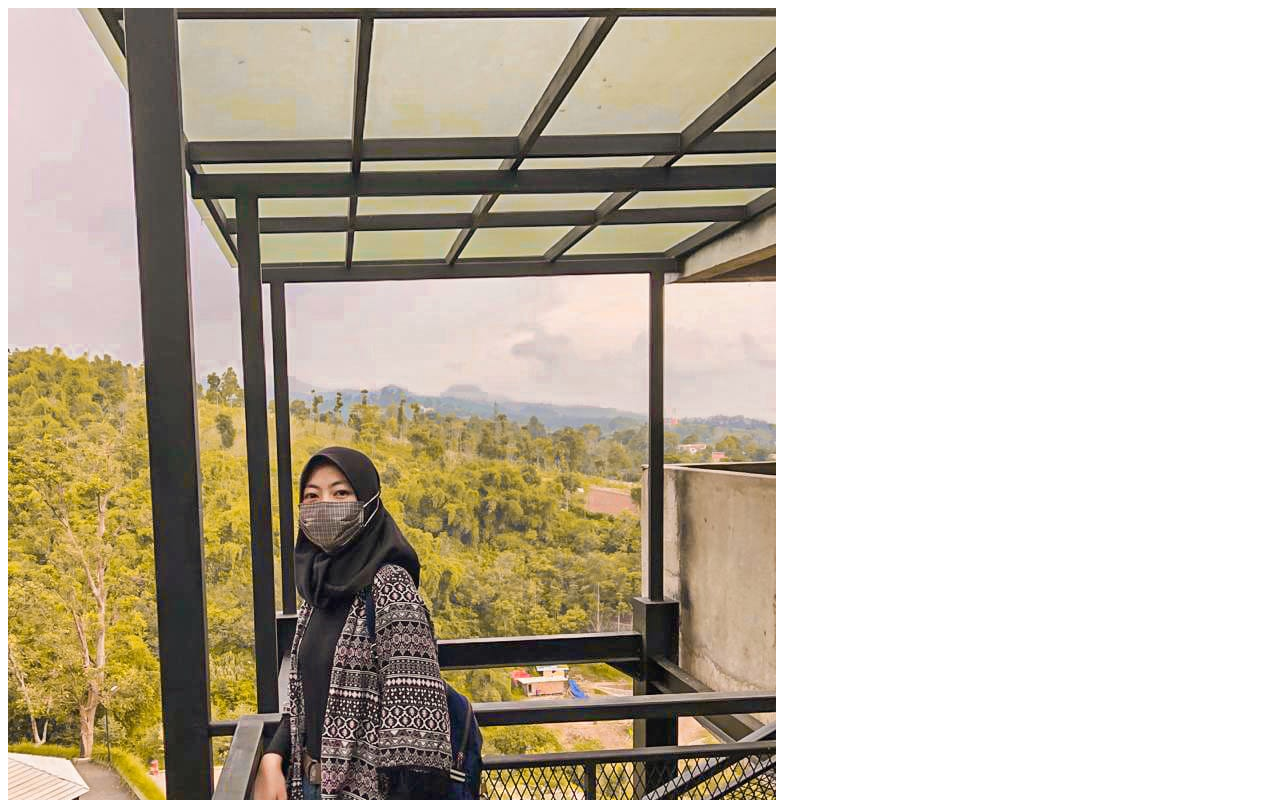
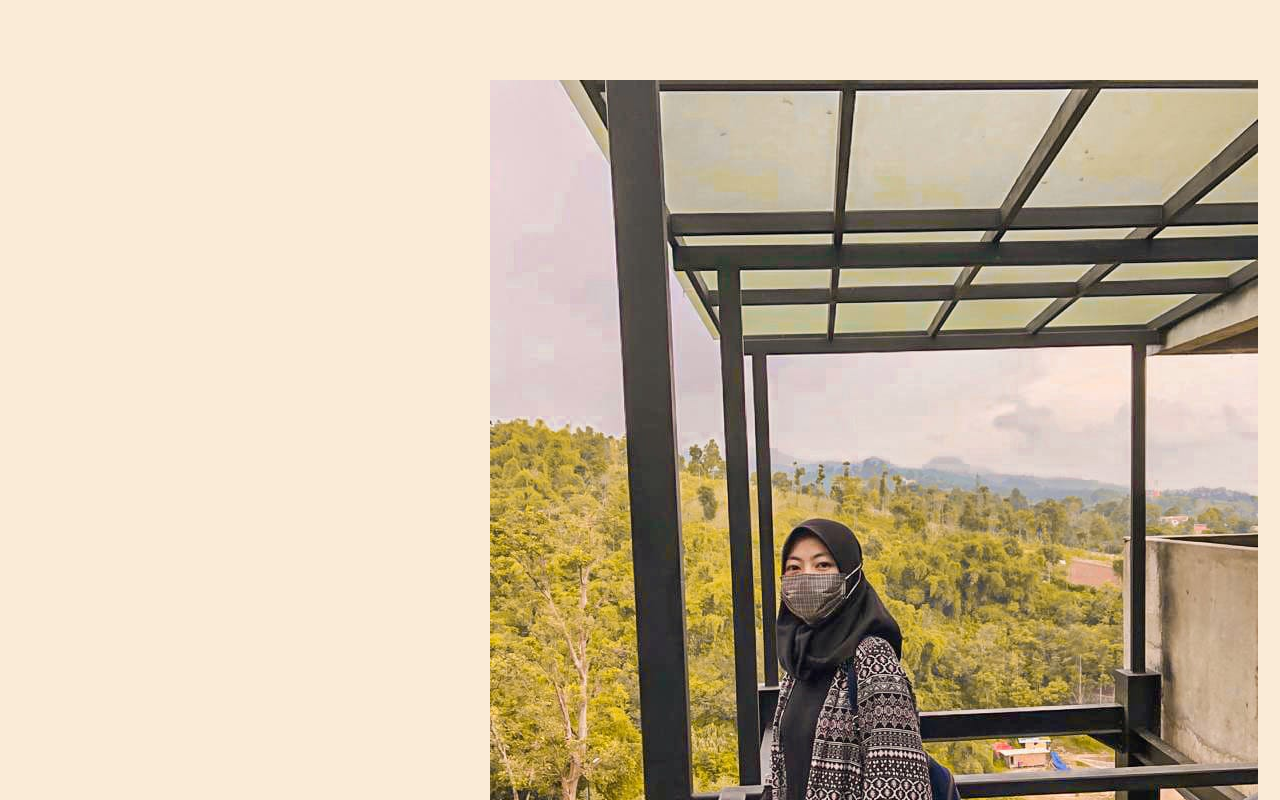
Before and after one commit to ginaanannata/praktikum-rpl, a plain HTML site: page index.html in a window 1280 px wide. Shown: the top 800 px of the page. Drawn offline with Linux system fonts and the light colour scheme.

Commit message:
penambahan tag link style.css dan id pada tag div, img dan h2 untuk implementasi css

```diff
--- a/index.html
+++ b/index.html
@@ -1,9 +1,10 @@
 <!DOCTYPE html>
 <head>
     <title>Praktikum RPL</title>
+    <link rel="stylesheet" href="style.css">
 </head>
 <body>
-    <div>
+    <div id="profile-container">
         <img src="images/gina.jpeg" alt="Foto Profil">
         <h2>Gina Anannata</h2>
     </div>
```
